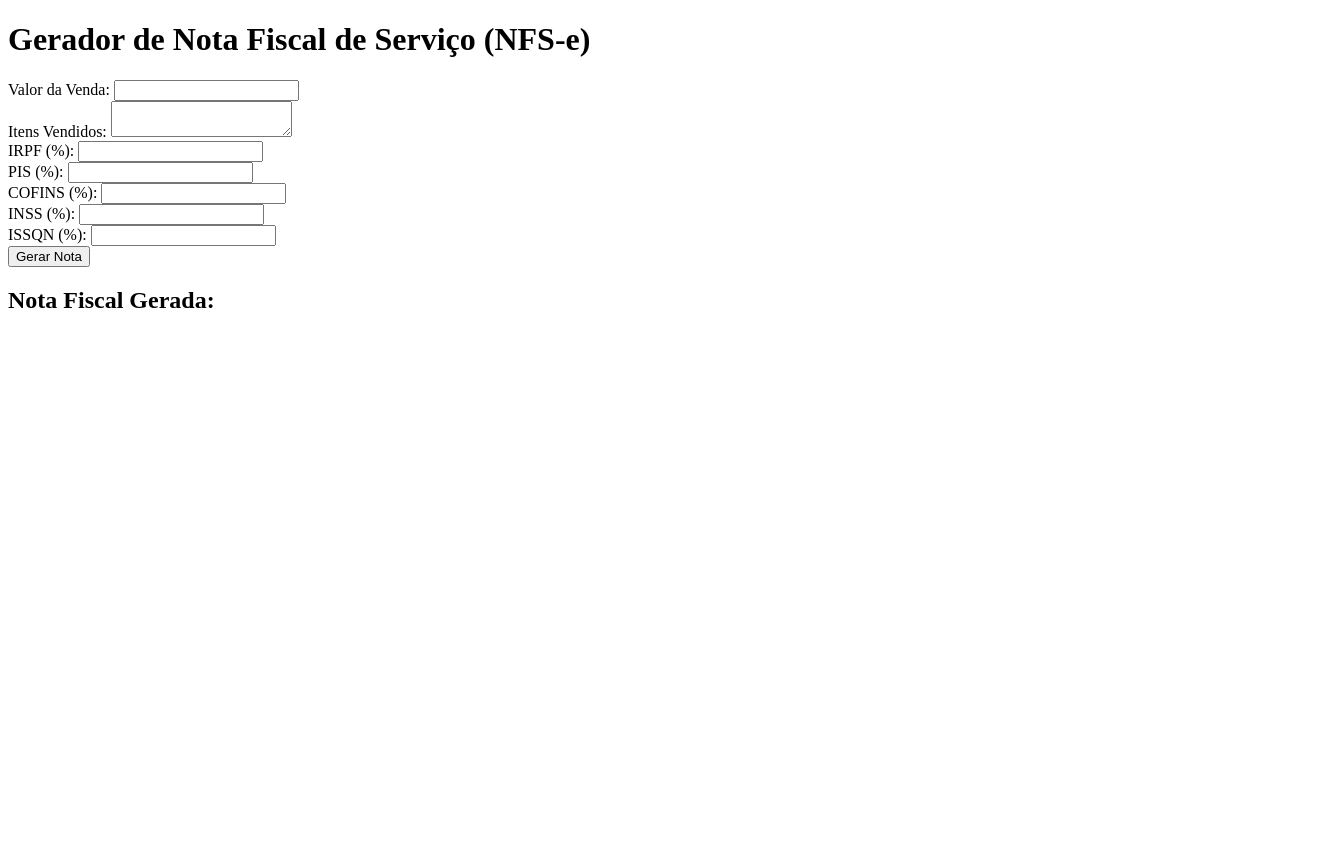
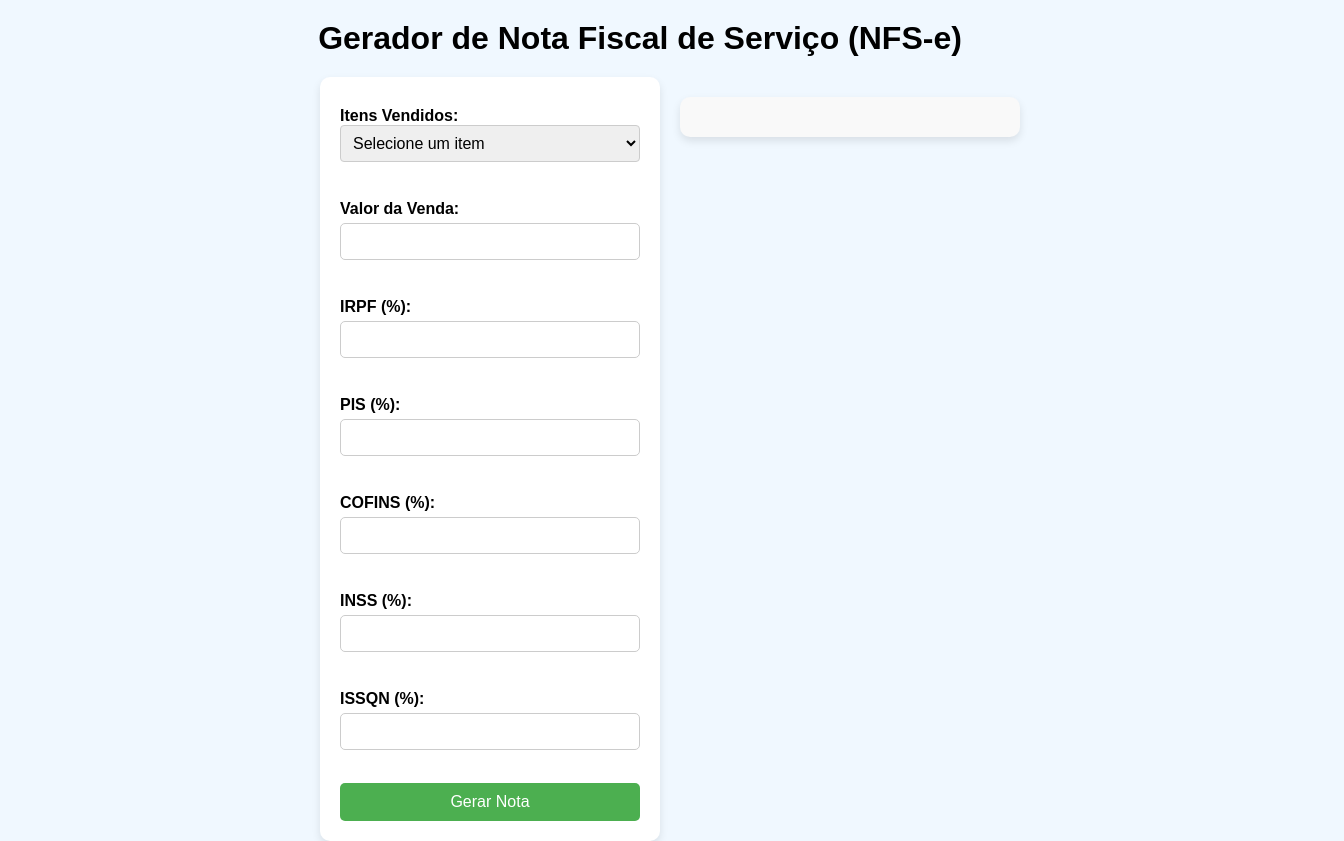
Before and after one commit to samuelaraujoc/exercise-Javascript, a plain HTML site: page index.html in a window 1280 px wide. Shown: the whole page, 1344 px wide, since content can reach past the window. Before the commit the page ends 800 px from the top, so only its background shows below. Drawn offline with Linux system fonts and the light colour scheme.

Commit message:
Adicionando Stylus

```diff
--- a/index.html
+++ b/index.html
@@ -1,15 +1,28 @@
 <!DOCTYPE html>
 <html lang="pt-br">
+
 <head>
     <meta charset="UTF-8">
     <meta name="viewport" content="width=device-width, initial-scale=1.0">
     <title>Nota Fiscal de Serviço</title>
+    <link rel="stylesheet" href="style.css">
 </head>
+
 <body>
+
     <h1>Gerador de Nota Fiscal de Serviço (NFS-e)</h1>
+    <div class="container">
         <form id="nota-fiscal-form">
+            <label>Itens Vendidos:
+                <select id="itens" required>
+                    <option value="" disabled selected>Selecione um item</option>
+                    <option value="Produto A">Placa de Vídeo</option>
+                    <option value="Produto B">Placa Mãe</option>
+                    <option value="Produto C">Processador</option>
+                </select>
+            </label>
+            <br>
             <label>Valor da Venda: <input type="number" id="valor-venda" required></label><br>
-        <label>Itens Vendidos: <textarea id="itens"></textarea></label><br>
             <label>IRPF (%): <input type="number" id="irpf" required></label><br>
             <label>PIS (%): <input type="number" id="pis" required></label><br>
             <label>COFINS (%): <input type="number" id="cofins" required></label><br>
@@ -18,10 +31,11 @@
             <button type="button" onclick="gerarNota()">Gerar Nota</button>
         </form>
 
-    <h2>Nota Fiscal Gerada:</h2>
         <div id="nota-fiscal"></div>
+    </div>
 
     <script src="script.js"></script>
 
 </body>
+
 </html>
--- a/script.js
+++ b/script.js
@@ -12,13 +12,15 @@ function gerarNota() {
         COFINS: (valorVenda * cofins) / 100,
         INSS: (valorVenda * inss) / 100,
         ISSQN: (valorVenda * issqn) / 100
-    };
+    }
 
     const totalImpostos = Object.values(impostos).reduce((acc, val) => acc + val, 0);
     const valorLiquido = valorVenda - totalImpostos;
 
     const notaFiscalDiv = document.getElementById('nota-fiscal');
     notaFiscalDiv.innerHTML = `
+
+                <p>Nota Fical</p>
                 <p>Valor da Venda: R$ ${valorVenda.toFixed(2)}</p>
                 <p>IRPF: R$ ${impostos.IRPF.toFixed(2)}</p>
                 <p>PIS: R$ ${impostos.PIS.toFixed(2)}</p>
@@ -27,5 +29,5 @@ function gerarNota() {
                 <p>ISSQN: R$ ${impostos.ISSQN.toFixed(2)}</p>
                 <p>Total de Impostos: R$ ${totalImpostos.toFixed(2)}</p>
                 <p>Valor Líquido: R$ ${valorLiquido.toFixed(2)}</p>
-            `;
+            `
 }
--- /dev/null
+++ b/style.css
@@ -0,0 +1,80 @@
+body {
+    display: flex;
+    flex-direction: column;
+    align-items: center;
+    height: 100vh;
+    margin: 0;
+    background-color: #f0f8ff;
+    font-family: Arial, sans-serif;
+}
+
+
+h1 {
+    margin-top: 20px;
+    margin-bottom: 20px;
+    text-align: center;
+}
+
+
+.container {
+    display: flex;
+    justify-content: flex-start;
+    align-items: flex-start;
+    width: 80%;
+    gap: 20px;
+    margin-left: 30%;
+
+}
+
+form {
+    background: #ffffff;
+    padding: 20px;
+    border-radius: 10px;
+    box-shadow: 0 4px 8px rgba(0, 0, 0, 0.1);
+    width: 300px;
+}
+
+label {
+    display: block;
+    margin: 10px 0;
+    font-weight: bold;
+}
+
+select {
+    width: 100%;
+    padding: 8px;
+    font-size: 16px;
+    border: 1px solid #ccc;
+    border-radius: 4px;
+    box-sizing: border-box;
+}
+
+input, textarea, button {
+    width: 100%;
+    margin-top: 5px;
+    padding: 10px;
+    border: 1px solid #ccc;
+    border-radius: 5px;
+    box-sizing: border-box;
+}
+
+button {
+    background-color: #4CAF50;
+    color: white;
+    font-size: 16px;
+    cursor: pointer;
+    border: none;
+}
+
+button:hover {
+    background-color: #45a049;
+}
+
+#nota-fiscal {
+    margin-top: 20px;
+    padding: 20px;
+    background: #f9f9f9;
+    border-radius: 10px;
+    box-shadow: 0 4px 8px rgba(0, 0, 0, 0.1);
+    width: 300px;
+}
```
Lines whose indentation alone changed are shown as unchanged.
